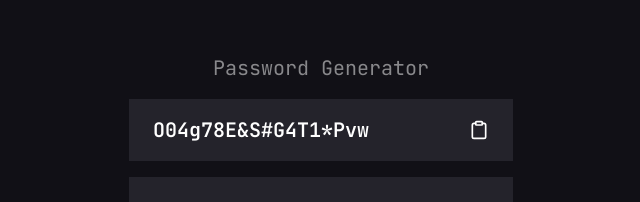
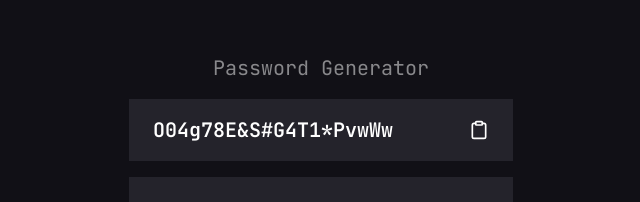
Before and after one commit to Eriickson/password-generator-app, a Next.js app: page / in a window 1280 px wide. Shown: the part 110-312 px from the top of the page, without its empty margins (319-959 px from the left). Built offline with nearby package versions, Linux system fonts and the light colour scheme.

Commit message:
Adding ShowGeneratedPassword

```diff
--- /dev/null
+++ b/src/components/showGeneratedPassword/index.tsx
@@ -0,0 +1,16 @@
+import { Box, Flex, Text } from "@chakra-ui/react";
+import React from "react";
+import { CopyButton } from "../copyButton";
+
+export const ShowGeneratedPassword = () => {
+  return (
+    <Box mb="4" bgColor="backgroundcard.500" px="6" py="4">
+      <Flex alignItems="center" justifyContent="space-between">
+        <Text fontWeight="semibold" fontSize="xl">
+          O04g78E&S#G4T1*PvwWw
+        </Text>
+        <CopyButton />
+      </Flex>
+    </Box>
+  );
+};
--- a/src/pages/index.tsx
+++ b/src/pages/index.tsx
@@ -3,6 +3,7 @@ import { CopyButton } from "@/components/copyButton";
 import { CustomCheckbox } from "@/components/customCheckbox";
 import { GenerateButton } from "@/components/generateButton";
 import { RequirementsForm } from "@/components/requirementsForm";
+import { ShowGeneratedPassword } from "@/components/showGeneratedPassword";
 import { SliderLenght } from "@/components/sliderLenght";
 import { StrengthMeter } from "@/components/strengthMeter";
 import { Box, Center, Checkbox, Flex, HStack, Stack, Text } from "@chakra-ui/react";
@@ -17,14 +18,7 @@ const HomePage = () => {
           <Text opacity={0.5} fontSize="xl" mb="4" textAlign="center">
             Password Generator
           </Text>
-          <Box mb="4" bgColor="backgroundcard.500" px="6" py="4">
-            <Flex alignItems="center" justifyContent="space-between">
-              <Text fontWeight="semibold" fontSize="xl">
-                O04g78E&S#G4T1*Pvw
-              </Text>
-              <CopyButton />
-            </Flex>
-          </Box>
+          <ShowGeneratedPassword />
           <Box bgColor="backgroundcard.500" px="5" py="5">
             <Stack spacing={5}>
               <SliderLenght />
```
